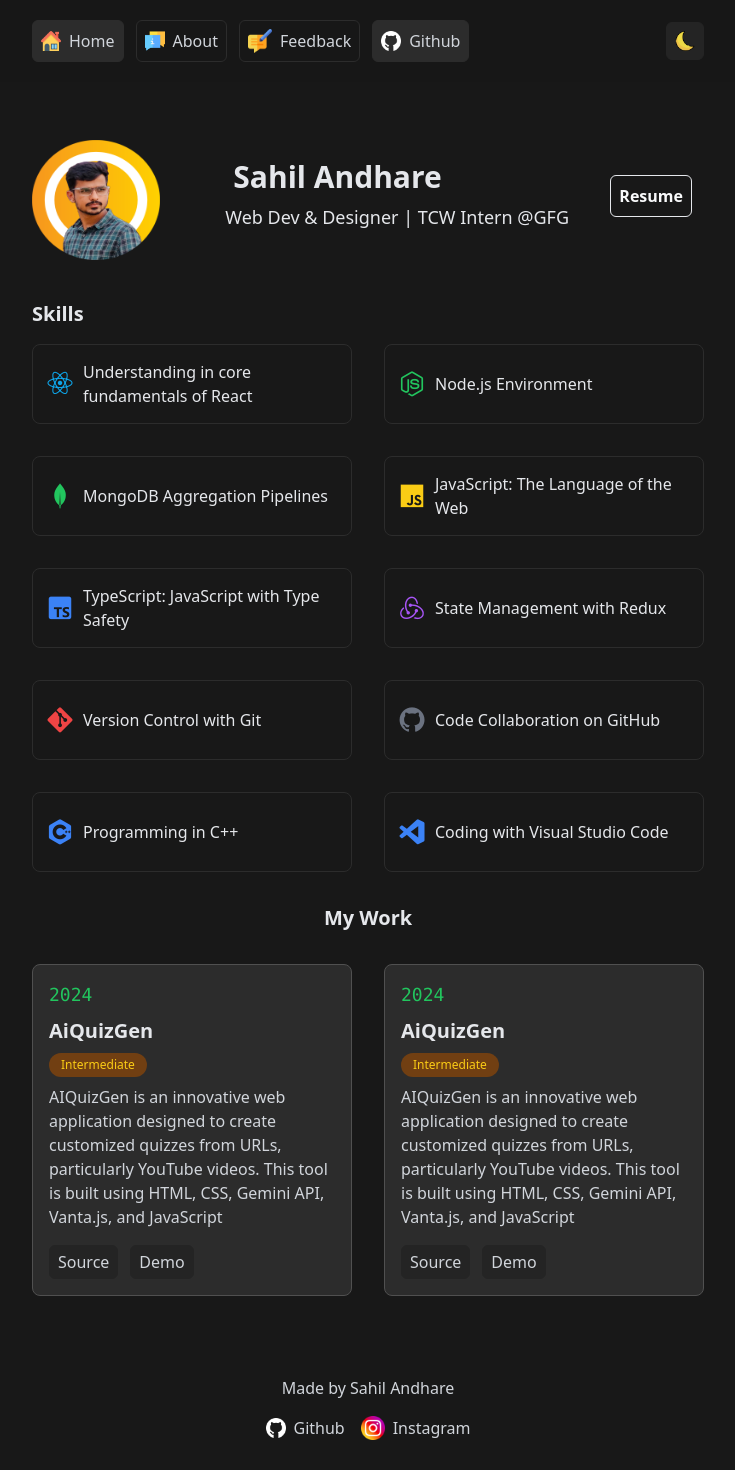
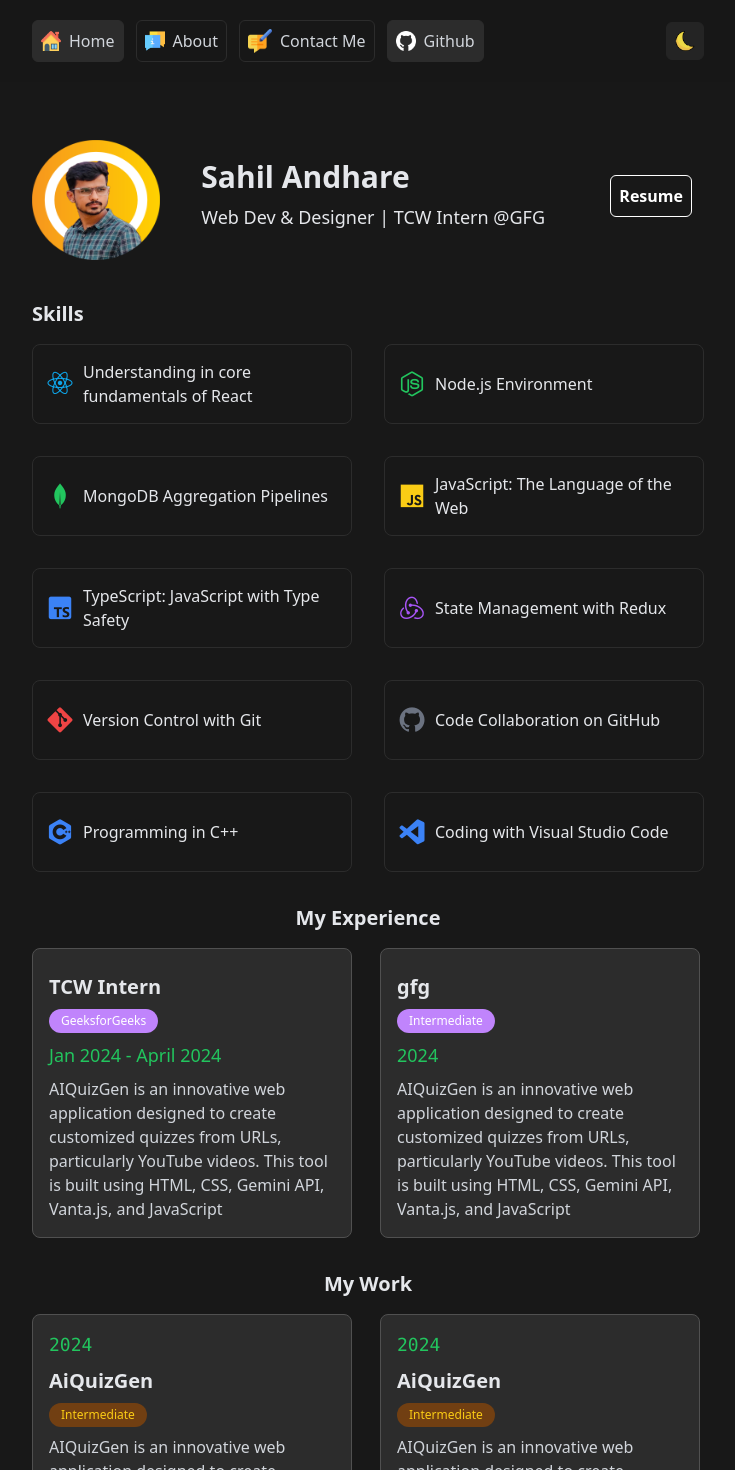
Before and after one commit to sahil-172002/portfolio, a React (Vite) app: page / in a window 1280 px wide. Shown: the top 1470 px of the page, without its empty margins (272-1007 px from the left). Built offline with nearby package versions, Linux system fonts and the light colour scheme; no server answers.

Commit message:
Updated cards

```diff
--- a/src/App.jsx
+++ b/src/App.jsx
@@ -10,7 +10,7 @@
       <Route element={<Layout />}>
         <Route path="/" element={<Home />} />
         <Route path="/about" element={<About />} />
-        <Route path="/feedback" element={<Feedback />} />
+        <Route path="/contactMe" element={<Feedback />} />
       </Route>
     </Routes>
   )
--- a/src/components/Navbar.jsx
+++ b/src/components/Navbar.jsx
@@ -21,8 +21,8 @@
     },
     {
         id: 3,
-        name: "Feedback",
-        path: "/feedback",
+        name: "Contact Me",
+        path: "/contactMe",
         icon: "/feedback.png",
         className: "w-6 h-6"
     },
--- /dev/null
+++ b/src/components/ui/Experience.jsx
@@ -0,0 +1,32 @@
+/* eslint-disable react/prop-types */
+
+
+
+function Experience({ id, year, title, description, companyName }) {
+
+
+
+    return (
+        <div key={id} className="dark:bg-gray-secondary bg-gray-200 p-4 rounded-lg w-full sm:max-w-xs border dark:border-gray-tertiary border-gray-300">
+
+            <h3 className="text-xl font-bold mt-2 dark:text-gray-200 text-gray-800">
+                {title}
+            </h3>
+
+            <h5 className={`w-fit text-xs mt-2 rounded-full px-3 py-1 bg-purple-400  text-white `} >
+                {companyName}
+            </h5>
+            <p className=" pt-2 text-green-500 text-lg">
+                {year}
+            </p>
+
+            <p className="mt-2 dark:text-gray-300 text-gray-600">
+                {description}
+            </p>
+
+
+        </div>
+    )
+}
+
+export default Experience
--- a/src/data/data.js
+++ b/src/data/data.js
@@ -54,4 +54,37 @@
         source: '#',
         demo: '#'
     },
+
+    {
+        id: 12,
+        year: 2024,
+        title: 'AiQuizGen',
+        level: 'Intermediate',
+        description: 'AIQuizGen is an innovative web application designed to create customized quizzes from URLs, particularly YouTube videos. This tool is built using HTML, CSS, Gemini API, Vanta.js, and JavaScript',
+        source: '#',
+        demo: '#'
+    },
+
+
 ]
+
+export const experience= [
+    {
+        id: 1,
+        year: "Jan 2024 - April 2024",
+        title: 'TCW Intern',
+        companyName: 'GeeksforGeeks',
+        description: 'AIQuizGen is an innovative web application designed to create customized quizzes from URLs, particularly YouTube videos. This tool is built using HTML, CSS, Gemini API, Vanta.js, and JavaScript',
+
+    },
+    {
+        id: 22,
+        year: 2024,
+        title: 'gfg',
+        companyName: 'Intermediate',
+        description: 'AIQuizGen is an innovative web application designed to create customized quizzes from URLs, particularly YouTube videos. This tool is built using HTML, CSS, Gemini API, Vanta.js, and JavaScript',
+
+    },
+
+
+]
--- a/src/pages/Home.jsx
+++ b/src/pages/Home.jsx
@@ -1,21 +1,28 @@
+import Experience from "../components/ui/Experience";
 import Project from "../components/ui/Project";
-import { projects, skills } from "../data/data";
+import { experience, projects, skills } from "../data/data";
 
 function Home() {
   return (
     <main>
-      <section className=" max-w-2xl sm:mt-16 flex flex-col gap-4 items-start sm:flex-row-reverse sm:items-center justify-between">
-      <a href="/sahil-resume.pdf" target="_blank" className="p-2 mr-3 rounded-md border font-bold">
+      <section className=" max-w-2xl sm:mt-16 flex gap-4 items-start  flex-col-reverse sm:flex-row-reverse sm:items-center justify-between mt-20">
+        <a
+          href="/sahil-resume.pdf"
+          target="_blank"
+          className="p-2 mr-3 text-gray-700 dark:text-white dark:border-white rounded-md border border-gray-700 font-bold"
+        >
           Resume
         </a>
+        <div id="namenrole" className="mr-12">
           <span>
-          <h1 className="text-3xl  font-bold ml-2 dark:text-gray-200 text-gray-800">
+            <h1 className="text-3xl  font-bold  dark:text-gray-200 text-gray-800">
               Sahil Andhare
             </h1>
-          <p className="w-full max-w-sm mt-2 font-medium dark:text-gray-200 text-gray-600 text-lg leading-relaxed">
+            <p className="w-full  mt-2 font-medium dark:text-gray-200 text-gray-600 text-lg leading-relaxed">
               Web Dev & Designer | TCW Intern @GFG
             </p>
           </span>
+        </div>
 
         <img
           id="profilePic"
@@ -23,10 +30,7 @@
           src="./enderman.png"
           alt="enderman"
         />
-
-
       </section>
-
 
       <section className="mt-8 max-w-2xl">
         <h3 className="text-xl font-bold dark:text-gray-200 text-gray-600">
@@ -50,12 +54,39 @@
 
       <section className="mt-8 flex gap-4 flex-col justify-center w-full items-center">
         <h3 className="text-xl font-bold dark:text-gray-200 text-gray-600">
+          My Experience
+        </h3>
+
+        <div className="flex flex-row justify-between items-center w-full flex-wrap">
+
+
+          <ul className="flex gap-7 justify-center items-center flex-wrap">
+            {experience.map((project) => (
+              <Experience
+                key={project.id}
+                id={project.id}
+                title={project.title}
+                year={project.year}
+                description={project.description}
+                // source={project.source}
+                // demo={project.demo}
+                companyName={project.companyName}
+              />
+            ))}
+          </ul>
+        </div>
+      </section>
+
+
+      <section className="mt-8 flex gap-4 flex-col justify-center w-full items-center">
+        <h3 className="text-xl font-bold dark:text-gray-200 text-gray-600">
           My Work
         </h3>
 
+        <div className="flex flex-row justify-between items-center w-full flex-wrap">
 
-       <div className="flex flex-row justify-between items-center w-full flex-wrap">
-        <ul className="sm:flex-row flex-wrap gap-2 mt-4 items-start">
+
+          <ul className="flex gap-7 justify-center items-center flex-wrap">
             {projects.map((project) => (
               <Project
                 key={project.id}
@@ -69,25 +100,7 @@
               />
             ))}
           </ul>
-
-        <ul className="sm:flex-row flex-wrap gap-2 mt-4 items-start">
-          {projects.map((project) => (
-            <Project
-              key={project.id}
-              id={project.id}
-              title={project.title}
-              year={project.year}
-              description={project.description}
-              source={project.source}
-              demo={project.demo}
-              level={project.level}
-            />
-          ))}
-        </ul>
-
-
         </div>
-
       </section>
     </main>
   );
```
Lines whose indentation alone changed are shown as unchanged.
